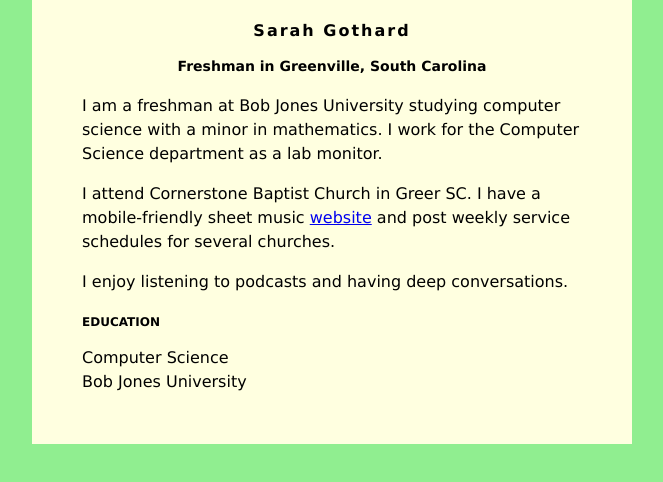
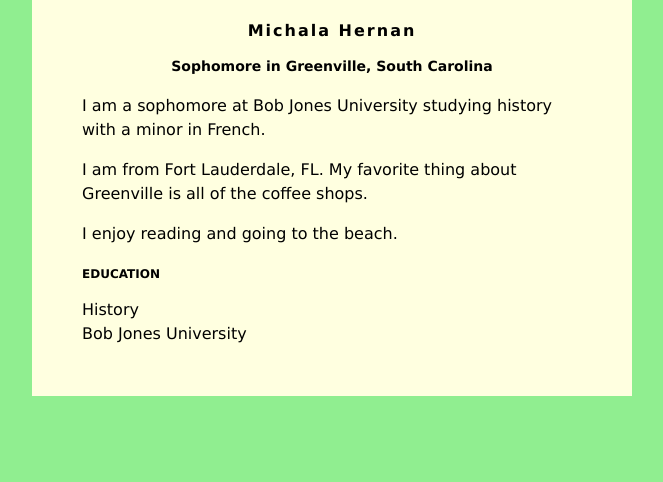
Before and after one commit to michalahernan/michalahernan.github.io, a plain HTML site: page index.html in a window 1280 px wide. Shown: the whole page, without its empty margins (308-971 px from the left). Drawn offline with Linux system fonts and the light colour scheme.

Commit message:
Update index.html

```diff
--- a/index.html
+++ b/index.html
@@ -30,21 +30,19 @@ h3 {
 </head>
 <body>
     <div id="content">
-        <h1>Sarah Gothard</h1>
-        <h2>Freshman in Greenville, South Carolina</h2>
+        <h1>Michala Hernan</h1>
+        <h2>Sophomore in Greenville, South Carolina</h2>
 
-         <p>I am a freshman at Bob Jones University studying computer science with a minor in
-            mathematics. I work for the Computer Science department as a lab monitor.</p>
+         <p>I am a sophomore at Bob Jones University studying history with a minor in
+            French. </p>
          <p>
-            I attend Cornerstone Baptist Church in Greer SC. I have a mobile-friendly
-            sheet music <a href="https://mobilehymns.org/">website</a> and post weekly service
-            schedules for several churches.
+            I am from Fort Lauderdale, FL. My favorite thing about Greenville is all of the coffee shops.
          </p>
          <p>
-            I enjoy listening to podcasts and having deep conversations.
+            I enjoy reading and going to the beach.
          </p>
         <h3>EDUCATION</h3>
-        Computer Science<br />
+        History<br />
         Bob Jones University
     </div>
 
```
